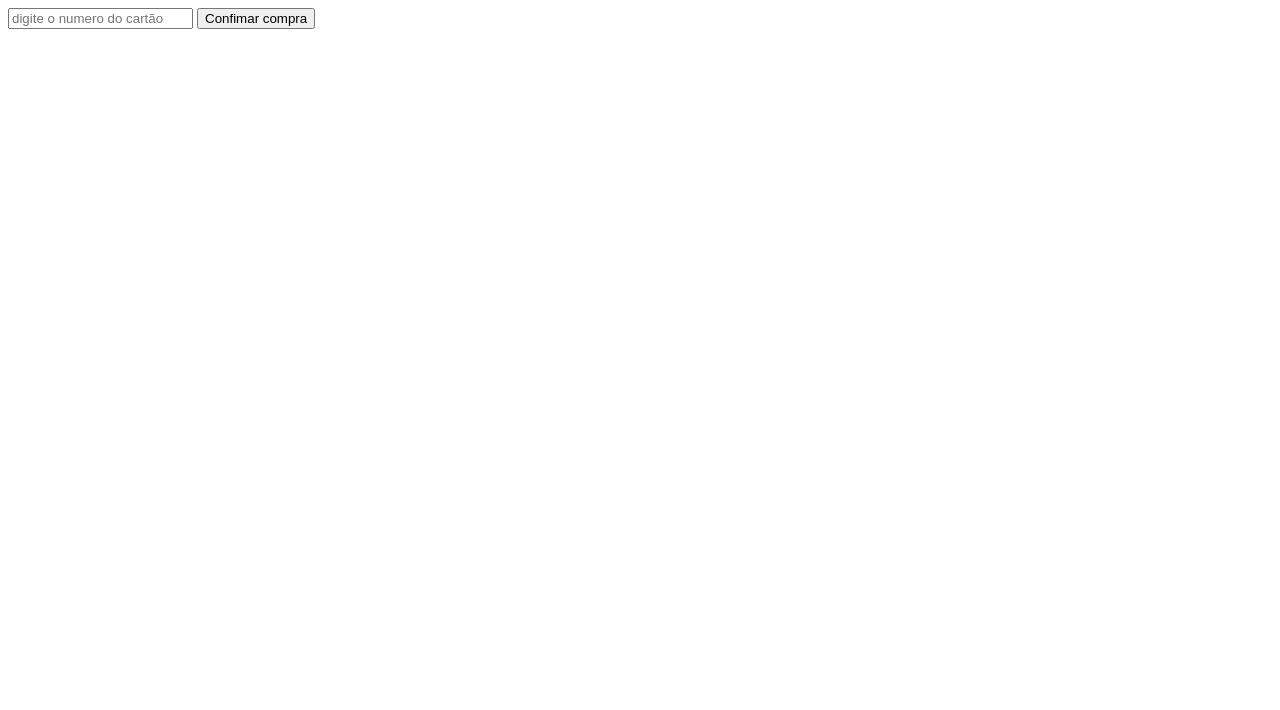
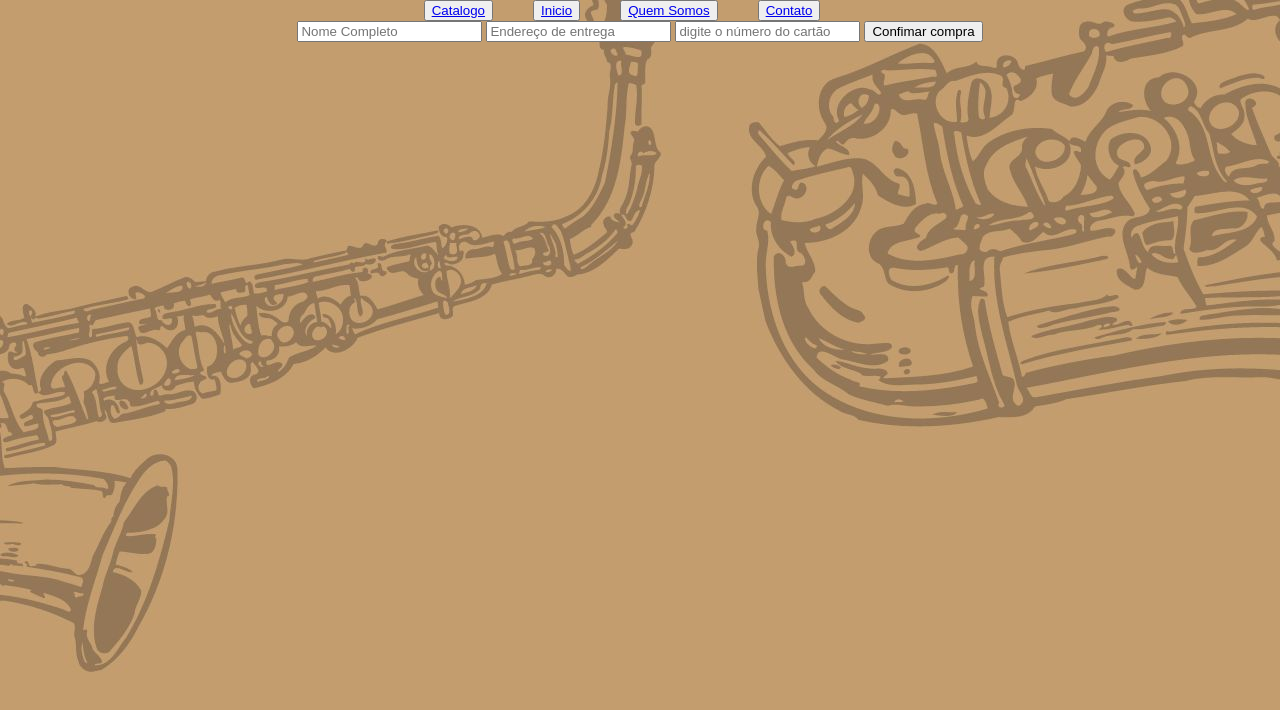
Before and after one commit to Metchas/sapataria-arnaldo, a plain HTML site: page compra.html in a window 1280 px wide. Drawn offline with Linux system fonts and the light colour scheme.

Commit message:
adcionandoteladecompra

```diff
--- a/compra.html
+++ b/compra.html
@@ -1,18 +1,54 @@
 <!DOCTYPE html>
 <html lang="en">
 <head>
+
+  <link rel="stylesheet" href="reset.css">
+
+
     <meta charset="UTF-8">
     <meta http-equiv="X-UA-Compatible" content="IE=edge">
     <meta name="viewport" content="width=device-width, initial-scale=1.0">
     <title>Document</title>
-</head>
+
+    <style>
+      body
+      {
+          background-image: url("/imagens/fundo.jpg");
+          background-position: aleign="center";
+          background-repeat: no-repeat;
+          text-align: center;
+      }
+      body
+
+   </style>
+
+
+  </head>
 <body>
+
+
+
+
+  <body>
+
+    <nav>
+        <ul>
+            <h3>
+            <button><a href="catalogo.html" > Catalogo </a></button>    &emsp;&emsp;
+            <button><a href="index.html" > Inicio </a></button>         &emsp;&emsp;
+            <button><a href="quemsomos.html" > Quem Somos </a></button> &emsp;&emsp;
+            <button><a href="contato.html"> Contato </a></button>       &emsp;&emsp;
+            </h3>
+        </ul>
+    </nav>
 
 
     <div id="chat-container">
         <div id="chat-messages"></div>
         <form id="chat-form">
-          <input type="text" id="chat-input" placeholder="digite o numero do cartão">
+          <input type="text" id="chat-input" placeholder="Nome Completo">
+          <input type="text" id="chat-input" placeholder="Endereço de entrega">
+          <input type="text" id="chat-input" placeholder="digite o número do cartão">
           <button type="submit">Confimar compra</button>
         </form>
       </div>
--- a/style.css
+++ b/style.css
@@ -9,6 +9,21 @@ body {
     object-fit: cover;
 }
 
+.flex.conteiner{
+
+    display: flex;
+    flex-wrap: wrap;
+
+
+}
+
+
+.flex-container img {
+  flex: 1 0 30%; /* O primeiro número é a flex-basis, o segundo é a flex-grow e o terceiro é a flex-shrink */
+  width: 100%;
+  height: auto;
+  margin: 10px;
+}
 
 footer {
     background-color: #333; /* Cor de fundo do rodapé */
@@ -90,18 +105,25 @@ footer {
     border: 1px solid #ccc;
     border-radius: 4px;
     overflow: hidden;
+    flex-direction: column;
+
   }
 
   #chat-messages {
-    height: 200px;
+    height: 700px;
     overflow-y: scroll;
+
   }
 
   #chat-form {
     display: flex;
+
   }
 
-  #chat-input {
-    flex: 1;
-    margin-right: 10px;
-  }
+  #chat-input
+    {
+      width: 100px;
+      height: 100px;
+      background-color: #ccc;
+      margin-bottom: 10px;
+    }
```
Also changed, not shown: catalogo.html (+10 -8 lines), comprarealizada.html (added, +36 -0 lines), quemsomos.html (+3 -3 lines).
